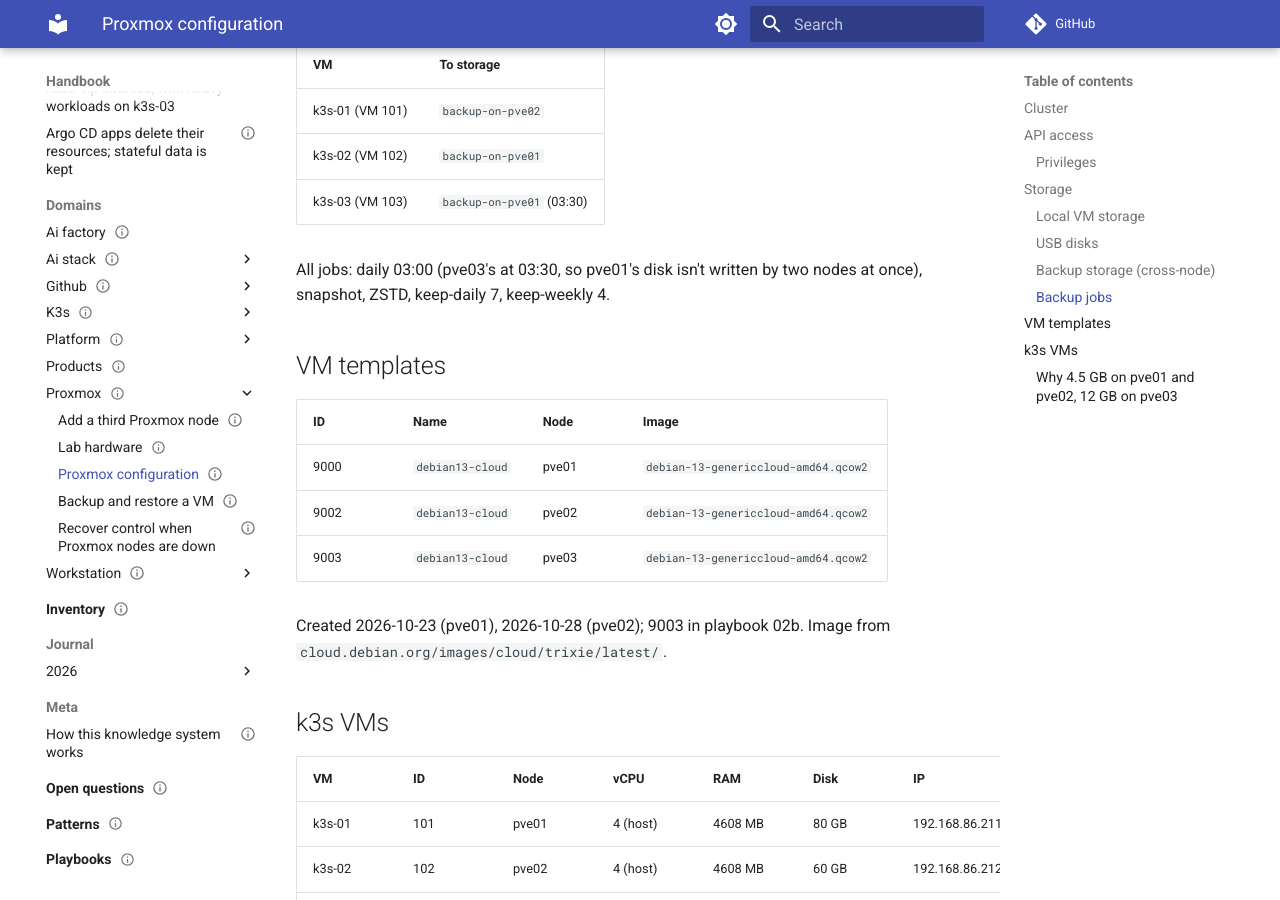
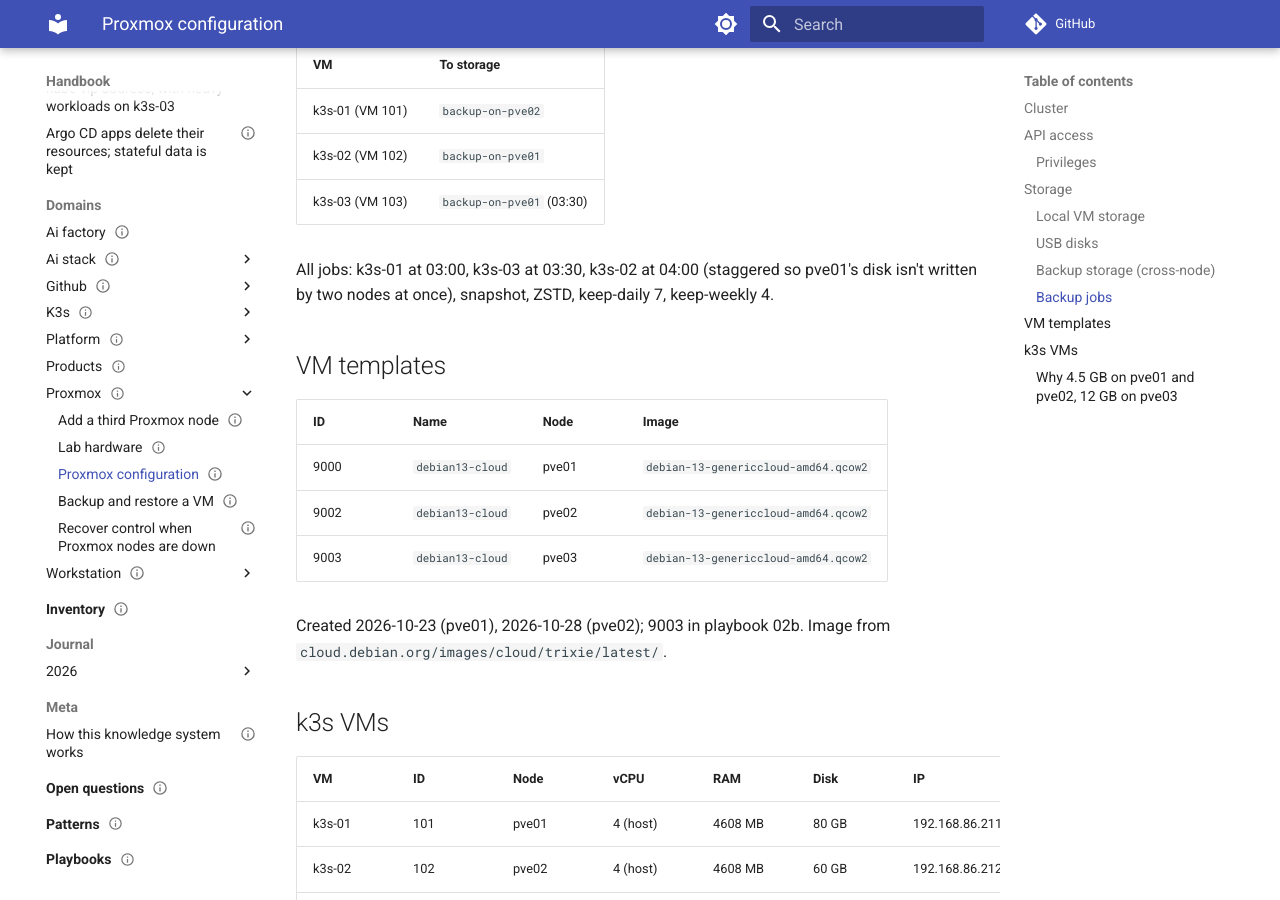
Before and after one commit to ssaav5-ai-labs/handbook, an MkDocs documentation site: the page built from docs/domains/proxmox/reference-proxmox.md, in a window 1280 px wide and 900 px high, scrolled down 2403 px. Built offline with MkDocs 1.6.1 and Material for MkDocs 9.7.7, drawn with Linux system fonts in a browser that asks for light colours; comment, search, counter and statistics services are not loaded.

```diff
--- a/docs/domains/proxmox/reference-proxmox.md
+++ b/docs/domains/proxmox/reference-proxmox.md
@@ -78,7 +78,7 @@ Each node's VMs back up to a USB disk on **another** node, so a disk or host fai
 | k3s-02 (VM 102) | `backup-on-pve01` |
 | k3s-03 (VM 103) | `backup-on-pve01` (03:30) |
 
-All jobs: daily 03:00 (pve03's at 03:30, so pve01's disk isn't written by two nodes at once), snapshot, ZSTD, keep-daily 7, keep-weekly 4.
+All jobs: k3s-01 at 03:00, k3s-03 at 03:30, k3s-02 at 04:00 (staggered so pve01's disk isn't written by two nodes at once), snapshot, ZSTD, keep-daily 7, keep-weekly 4.
 
 ## VM templates
 
```
Also changed, not shown: docs/domains/proxmox/runbook-backup-restore.md (+1 -1 lines).
